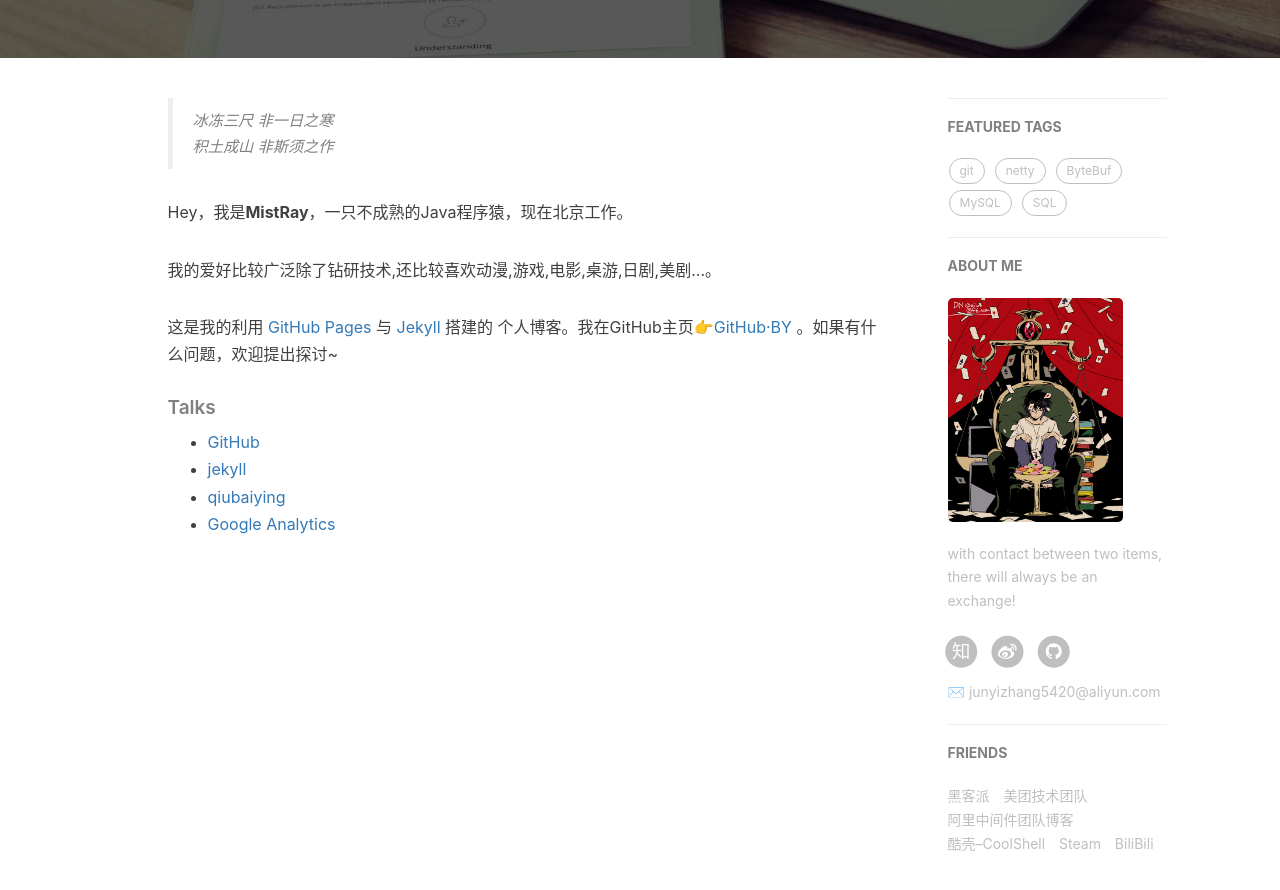
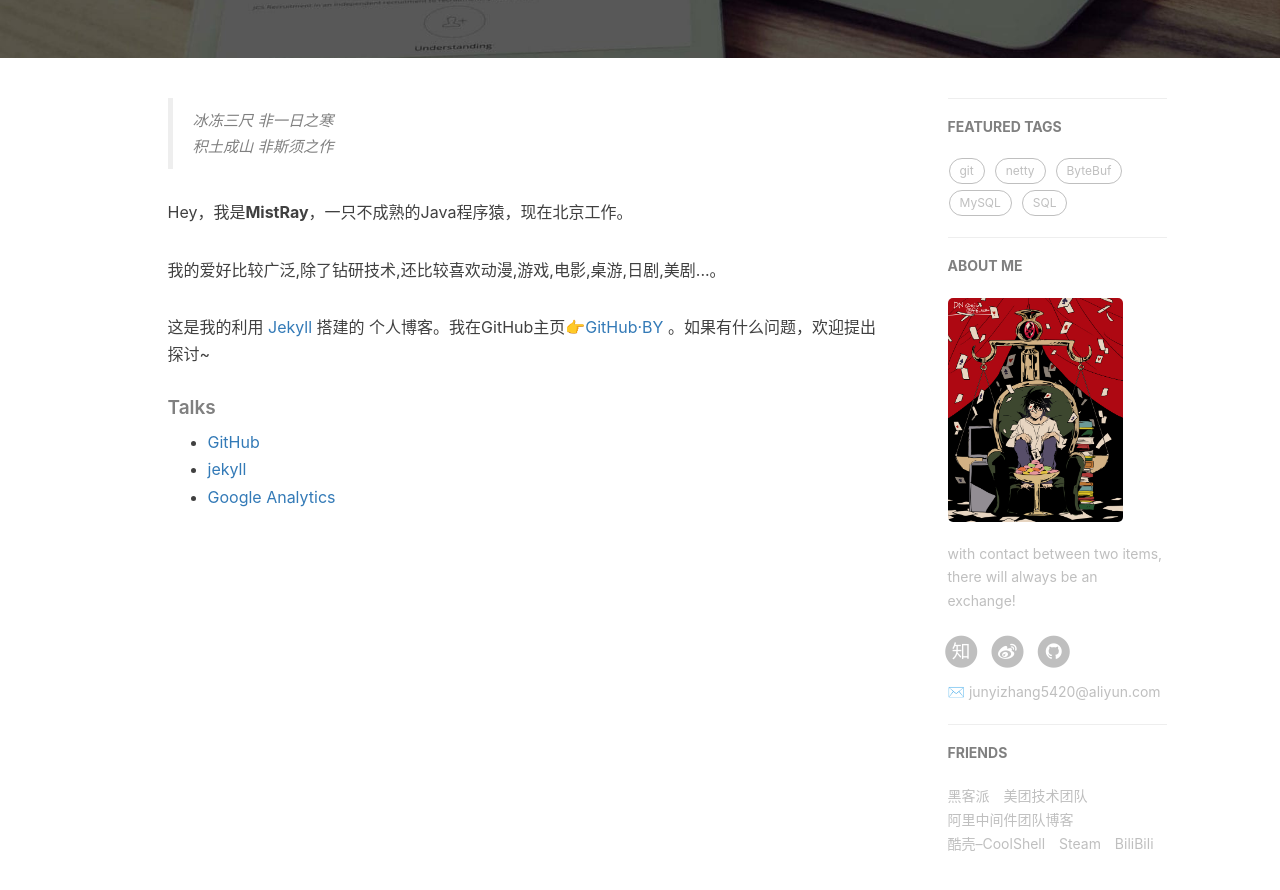
Before and after one commit to MistRay/mistray.github.io, a Jekyll site: the page built from about.html, in a window 1280 px wide and 900 px high, scrolled down 360 px. Shown: the top 890 px of the window. Built offline with Jekyll 4.4.1, drawn with Linux system fonts in a browser that asks for light colours; nearby versions of some CDN libraries; comment, search, counter and statistics services are not loaded.

Commit message:
修改about的内容

```diff
--- a/about.html
+++ b/about.html
@@ -20,9 +20,9 @@
 
     <p>Hey，我是<strong>MistRay</strong>，一只不成熟的Java程序猿，现在北京工作。</p>
 
-    <p>我的爱好比较广泛除了钻研技术,还比较喜欢动漫,游戏,电影,桌游,日剧,美剧...。</p>
+    <p>我的爱好比较广泛,除了钻研技术,还比较喜欢动漫,游戏,电影,桌游,日剧,美剧...。</p>
 
-    <p>这是我的利用 <a href="https://pages.github.com/">GitHub Pages</a> 与 <a href="http://jekyll.com.cn/">Jekyll</a> 搭建的 个人博客。我在GitHub主页<a href="https://github.com/mistray">👉GitHub·BY</a> 。如果有什么问题，欢迎提出探讨~</p>
+    <p>这是我的利用 <a href="http://jekyll.com.cn/">Jekyll</a> 搭建的 个人博客。我在GitHub主页<a href="https://github.com/mistray">👉GitHub·BY</a> 。如果有什么问题，欢迎提出探讨~</p>
 
     <p></p>
 
@@ -31,7 +31,6 @@
     <ul>
         <li><a href="https://github.com">GitHub</a></li>
         <li><a href="http://jekyll.com.cn/">jekyll</a></li>
-        <li><a href="http://qiubaiying.top/">qiubaiying</a></li>
         <li><a href="https://analytics.google.com/analytics">Google Analytics</a></li>
     </ul>
 </div>
```
